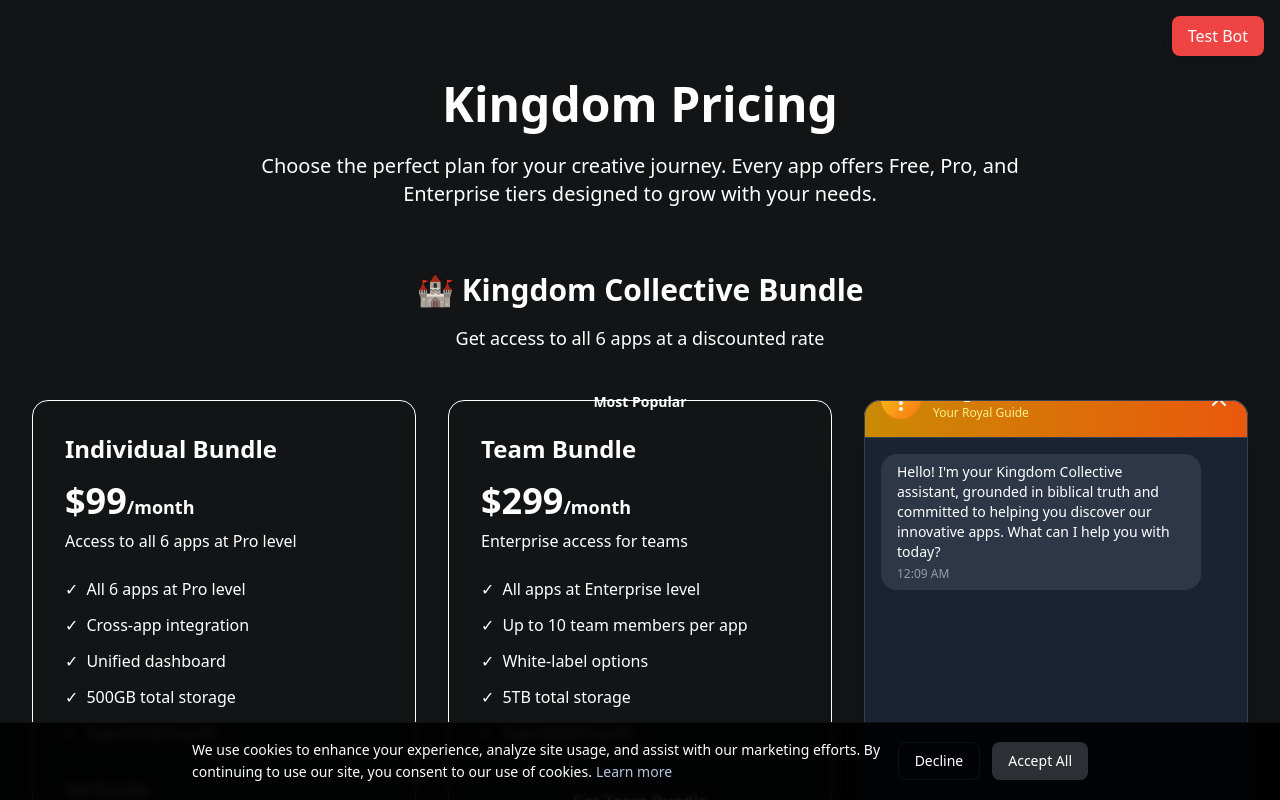
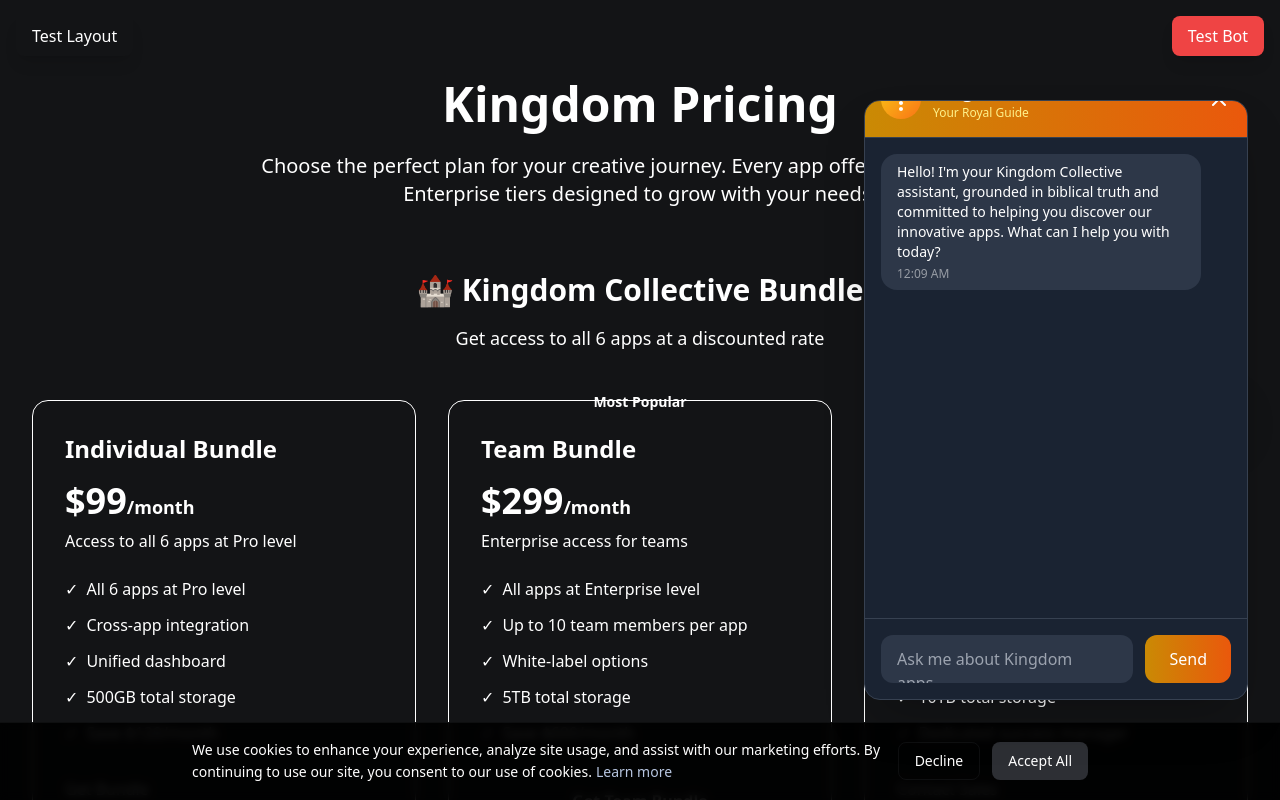
Before and after one commit to desiotrh/kingdom-collective-website, a Next.js app: page /pricing in a window 1280 px wide. Both pictures are taken after a click on the button "Test Bot". Shown: the top 800 px of the page. Built offline with nearby package versions, Linux system fonts and the light colour scheme.

Commit message:
Simplify bot components to remove framer-motion dependency - Remove complex animations that might cause issues - Add test button to verify Layout component is working - Simplify FloatingFlameButton and EnhancedChatWindow - Higher z-index (9999) for better visibility

```diff
--- a/components/EnhancedChatWindow.tsx
+++ b/components/EnhancedChatWindow.tsx
@@ -1,7 +1,6 @@
 'use client';
 
 import React, { useState, useRef, useEffect } from 'react';
-import { motion, AnimatePresence } from 'framer-motion';
 import { aiResponseGenerator } from '../utils/ai-response-generator';
 import { conversationManager } from '../utils/conversation-memory';
 
@@ -118,35 +117,10 @@ export default function EnhancedChatWindow({ isOpen, onClose, currentPage }: Enh
     }
   };
 
-  const chatVariants = {
-    closed: {
-      x: 400,
-      opacity: 0,
-      transition: {
-        duration: 0.3,
-        ease: "easeInOut" as const
-      }
-    },
-    open: {
-      x: 0,
-      opacity: 1,
-      transition: {
-        duration: 0.3,
-        ease: "easeInOut" as const
-      }
-    }
-  };
+  if (!isOpen) return null;
 
   return (
-    <AnimatePresence>
-      {isOpen && (
-        <motion.div
-          variants={chatVariants}
-          initial="closed"
-          animate="open"
-          exit="closed"
-          className="fixed right-8 top-1/2 transform -translate-y-1/2 z-50 w-96 h-[600px] bg-[#1a2332] rounded-2xl shadow-2xl border border-[#374151] overflow-hidden"
-        >
+    <div className="fixed right-8 top-1/2 transform -translate-y-1/2 z-[9999] w-96 h-[600px] bg-[#1a2332] rounded-2xl shadow-2xl border border-[#374151] overflow-hidden">
       {/* Header */}
       <div className="flex items-center justify-between p-4 border-b border-[#374151] bg-gradient-to-r from-yellow-600 to-orange-600">
         <div className="flex items-center space-x-3">
@@ -173,10 +147,8 @@ export default function EnhancedChatWindow({ isOpen, onClose, currentPage }: Enh
       {/* Messages */}
       <div className="flex-1 overflow-y-auto custom-scrollbar p-4 h-[480px]">
         {messages.map((message) => (
-              <motion.div
+          <div
             key={message.id}
-                initial={{ opacity: 0, y: 10 }}
-                animate={{ opacity: 1, y: 0 }}
             className={`flex ${message.isUser ? 'justify-end' : 'justify-start'} mb-4`}
           >
             <div
@@ -191,14 +163,10 @@ export default function EnhancedChatWindow({ isOpen, onClose, currentPage }: Enh
                 {message.timestamp.toLocaleTimeString([], { hour: '2-digit', minute: '2-digit' })}
               </p>
             </div>
-              </motion.div>
+          </div>
         ))}
         {isLoading && (
-              <motion.div
-                initial={{ opacity: 0 }}
-                animate={{ opacity: 1 }}
-                className="flex justify-start mb-4"
-              >
+          <div className="flex justify-start mb-4">
             <div className="bg-[#2d3748] text-gray-100 px-4 py-2 rounded-2xl">
               <div className="flex space-x-1">
                 <div className="w-2 h-2 bg-yellow-400 rounded-full animate-bounce"></div>
@@ -206,7 +174,7 @@ export default function EnhancedChatWindow({ isOpen, onClose, currentPage }: Enh
                 <div className="w-2 h-2 bg-yellow-400 rounded-full animate-bounce" style={{ animationDelay: '0.2s' }}></div>
               </div>
             </div>
-              </motion.div>
+          </div>
         )}
         <div ref={messagesEndRef} />
       </div>
@@ -232,8 +200,6 @@ export default function EnhancedChatWindow({ isOpen, onClose, currentPage }: Enh
           </button>
         </div>
       </div>
-        </motion.div>
-      )}
-    </AnimatePresence>
+    </div>
   );
 }
--- a/components/FloatingFlameButton.tsx
+++ b/components/FloatingFlameButton.tsx
@@ -1,7 +1,6 @@
 'use client';
 
 import React, { useState, useEffect } from 'react';
-import { motion, AnimatePresence } from 'framer-motion';
 
 interface FloatingFlameButtonProps {
   onToggle: () => void;
@@ -10,155 +9,32 @@ interface FloatingFlameButtonProps {
 }
 
 export default function FloatingFlameButton({ onToggle, isOpen, currentPage }: FloatingFlameButtonProps) {
-  const [isAnimating, setIsAnimating] = useState(true);
   const [isHovered, setIsHovered] = useState(false);
-
-  useEffect(() => {
-    const timer = setTimeout(() => {
-      setIsAnimating(false);
-    }, 2000);
-    return () => clearTimeout(timer);
-  }, []);
-
-  const flameVariants = {
-    initial: {
-      scale: 0,
-      rotate: -180,
-      opacity: 0
-    },
-    animate: {
-      scale: 1,
-      rotate: 0,
-      opacity: 1,
-      transition: {
-        duration: 0.8,
-        ease: "easeOut" as const
-      }
-    },
-    hover: {
-      scale: 1.1,
-      rotate: [0, -5, 5, 0],
-      transition: {
-        duration: 0.3,
-        ease: "easeInOut" as const
-      }
-    },
-    tap: {
-      scale: 0.95,
-      transition: {
-        duration: 0.1
-      }
-    }
-  };
-
-  const glowVariants = {
-    initial: { opacity: 0, scale: 0.8 },
-    animate: {
-      opacity: [0.3, 0.6, 0.3],
-      scale: [1, 1.2, 1],
-      transition: {
-        duration: 2,
-        repeat: Infinity,
-        ease: "easeInOut" as const
-      }
-    }
-  };
-
-  const pulseVariants = {
-    animate: {
-      scale: [1, 1.05, 1],
-      opacity: [0.8, 1, 0.8],
-      transition: {
-        duration: 1.5,
-        repeat: Infinity,
-        ease: "easeInOut" as const
-      }
-    }
-  };
 
   return (
     <div className="fixed right-8 top-1/2 transform -translate-y-1/2 z-[9999]">
-      <motion.button
+      <button
         onClick={onToggle}
         onMouseEnter={() => setIsHovered(true)}
         onMouseLeave={() => setIsHovered(false)}
-        className="relative group"
-        variants={flameVariants}
-        initial="initial"
-        animate={isAnimating ? "animate" : "hover"}
-        whileHover="hover"
-        whileTap="tap"
+        className="relative w-16 h-16 bg-gradient-to-br from-yellow-400 via-orange-500 to-red-500 rounded-full flex items-center justify-center shadow-2xl border-2 border-yellow-300 animate-pulse"
       >
-        {/* Main flame button */}
-        <div className="relative w-16 h-16 bg-gradient-to-br from-yellow-400 via-orange-500 to-red-500 rounded-full flex items-center justify-center shadow-2xl border-2 border-yellow-300 animate-pulse">
-          {/* Animated glow effect */}
-          <motion.div
-            className="absolute inset-0 rounded-full bg-yellow-400 opacity-30"
-            variants={glowVariants}
-            initial="initial"
-            animate="animate"
-          />
-
-          {/* Pulse effect */}
-          <motion.div
-            className="absolute inset-0 rounded-full bg-orange-400 opacity-20"
-            variants={pulseVariants}
-            animate="animate"
-          />
-
         {/* Flame icon */}
         <svg
-            className="w-8 h-8 text-white relative z-10"
+          className="w-8 h-8 text-white"
           fill="currentColor"
           viewBox="0 0 24 24"
         >
           <path d="M12 2C13.1 2 14 2.9 14 4C14 5.1 13.1 6 12 6C10.9 6 10 5.1 10 4C10 2.9 10.9 2 12 2ZM12 8C13.1 8 14 8.9 14 10C14 11.1 13.1 12 12 12C10.9 12 10 11.1 10 10C10 8.9 10.9 8 12 8ZM12 14C13.1 14 14 14.9 14 16C14 17.1 13.1 18 12 18C10.9 18 10 17.1 10 16C10 14.9 10.9 14 12 14ZM12 20C13.1 20 14 20.9 14 22C14 23.1 13.1 24 12 24C10.9 24 10 23.1 10 22C10 20.9 10.9 20 12 20Z"/>
         </svg>
+      </button>
+
+      {/* Simple tooltip */}
+      {isHovered && (
+        <div className="absolute right-full mr-3 top-1/2 transform -translate-y-1/2 bg-gray-900 text-white px-3 py-2 rounded-lg text-sm whitespace-nowrap shadow-lg">
+          Kingdom Assistant
         </div>
-
-        {/* Tooltip */}
-        <AnimatePresence>
-          {isHovered && (
-            <motion.div
-              initial={{ opacity: 0, x: 20 }}
-              animate={{ opacity: 1, x: 0 }}
-              exit={{ opacity: 0, x: 20 }}
-              className="absolute right-full mr-3 top-1/2 transform -translate-y-1/2 bg-gray-900 text-white px-3 py-2 rounded-lg text-sm whitespace-nowrap shadow-lg"
-            >
-              <div className="flex items-center space-x-2">
-                <div className="w-2 h-2 bg-yellow-400 rounded-full animate-pulse"></div>
-                <span>Kingdom Assistant</span>
-              </div>
-              <div className="absolute left-full top-1/2 transform -translate-y-1/2 w-0 h-0 border-l-4 border-l-gray-900 border-t-4 border-t-transparent border-b-4 border-b-transparent"></div>
-            </motion.div>
       )}
-        </AnimatePresence>
-
-        {/* Status indicator */}
-        {!isOpen && (
-          <motion.div
-            initial={{ scale: 0 }}
-            animate={{ scale: 1 }}
-            className="absolute -top-1 -right-1 w-4 h-4 bg-green-500 rounded-full border-2 border-white"
-          >
-            <div className="w-full h-full bg-green-400 rounded-full animate-pulse"></div>
-          </motion.div>
-        )}
-      </motion.button>
-
-      {/* Page context indicator */}
-      <AnimatePresence>
-        {!isOpen && (
-          <motion.div
-            initial={{ opacity: 0, y: 10 }}
-            animate={{ opacity: 1, y: 0 }}
-            exit={{ opacity: 0, y: 10 }}
-            className="absolute top-full left-1/2 transform -translate-x-1/2 mt-2 bg-gray-800 text-white px-2 py-1 rounded text-xs opacity-75"
-          >
-            {currentPage === '/' ? 'Home' : currentPage.replace('/', '').replace('-', ' ')}
-          </motion.div>
-        )}
-      </AnimatePresence>
     </div>
   );
 }
--- a/components/Layout.tsx
+++ b/components/Layout.tsx
@@ -64,6 +64,16 @@ export default function Layout({ children, title = 'Kingdom Collective', descrip
             <div className="min-h-screen bg-gradient-to-br from-kingdom-dark via-kingdom-darker to-kingdom-navy">
                 {children}
 
+                {/* Test button to verify Layout is working */}
+                <div className="fixed left-4 top-4 z-[9999]">
+                    <button
+                        onClick={() => alert('Layout component is working!')}
+                        className="bg-blue-500 hover:bg-blue-600 text-white px-4 py-2 rounded-lg shadow-lg"
+                    >
+                        Test Layout
+                    </button>
+                </div>
+
                 {/* Enhanced Sales Bot */}
                 <FloatingFlameButton
                     onToggle={handleToggleChat}
```
Lines whose indentation alone changed are shown as unchanged.
